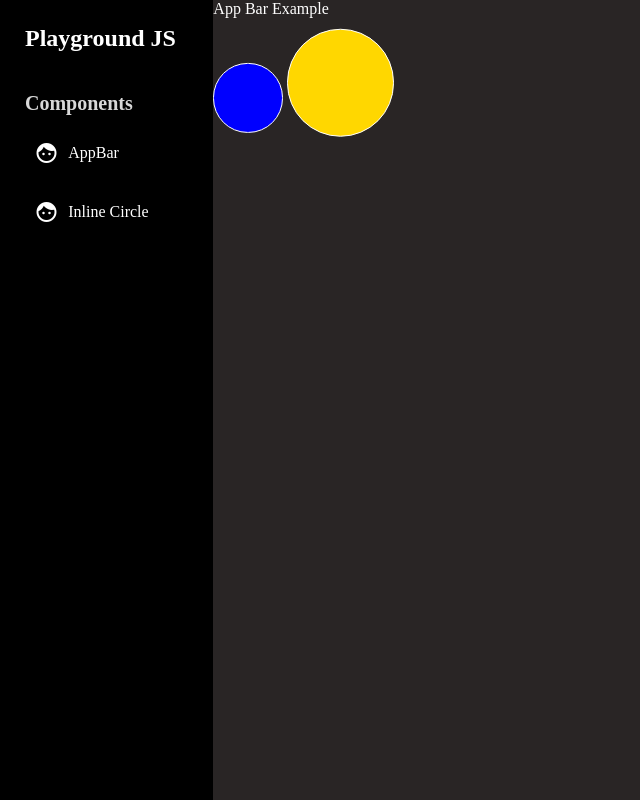
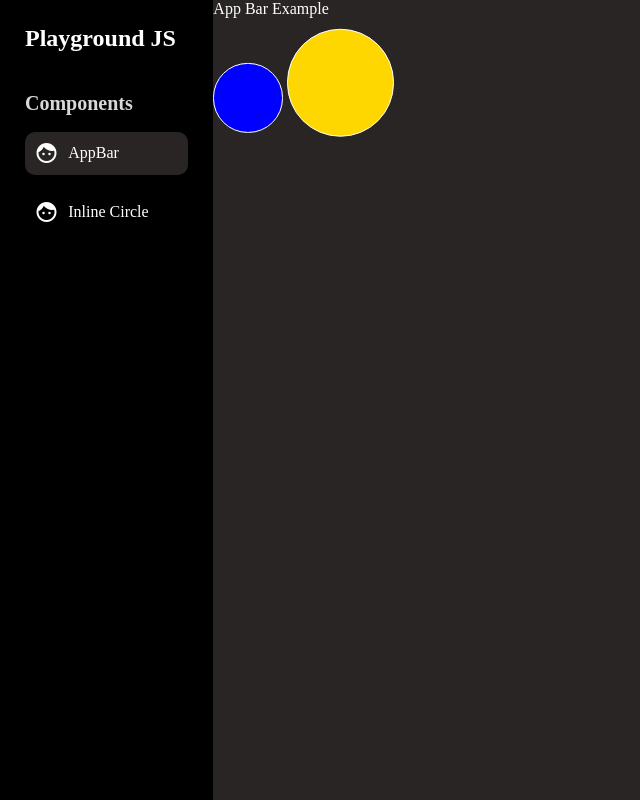
Before and after one commit to andersonwitt/playground-js, a plain HTML site: page index.html in a window 1280 px wide. Both pictures are taken after a click on the link "AppBar". Shown: the whole page, without its empty margins (0-640 px from the left). Drawn offline with Linux system fonts and the light colour scheme.

Commit message:
feat(): current page selected spotlight

```diff
--- a/index.html
+++ b/index.html
@@ -17,13 +17,13 @@
             <app-bar class="bg-darker col-2" title="Playground JS">
                 <h2 class="mt-4 wt-heading text-light">Components</h2>
                 <ul class="wt-list">
-                    <li class="wt-list-item rounded-sm">
+                    <li id="app-bar-link" class="wt-list-item rounded-sm">
                         <span class="material-icons md-28">face</span>
                         <a class="link" href="#" route="/app-bar">
                             AppBar
                         </a>
                     </li>
-                    <li class="wt-list-item rounded-sm">
+                    <li id="inline-circle-link" class="wt-list-item rounded-sm">
                         <span class="material-icons md-28">face</span>
                         <a class="link" href="#" route="/inline-circle">
                             Inline Circle
--- a/routes.js
+++ b/routes.js
@@ -3,21 +3,38 @@ const links = document.getElementsByClassName("link");
 const pages = {
     "/": {
         file: "",
-        id: "",
+        pageId: "",
+        linkId: "",
     },
     "/inline-circle": {
         file: "/pages/inline-circle.html",
-        id: "inline-circle-page",
+        pageId: "inline-circle-page",
+        linkId: "inline-circle-link",
     },
     "/app-bar": {
         file: "/pages/app-bar.html",
-        id: "app-bar-page",
+        pageId: "app-bar-page",
+        linkId: "app-bar-link",
     },
 };
 
 async function render(pathname) {
-    const element = document.getElementById(pages[pathname].id);
+    const element = document.getElementById(pages[pathname].pageId);
     if (!element) {
+        const allSelectedLinks = document.querySelectorAll(
+            ".wt-list-item.selected"
+        );
+
+        Array.from(allSelectedLinks ?? []).forEach((link) =>
+            link.classList.remove("selected")
+        );
+
+        const link = document.getElementById(pages[pathname].linkId);
+
+        if (!link.classList.contains("selected")) {
+            link.classList.add("selected");
+        }
+
         const res = await fetch(
             `${window.location.origin}${pages[pathname].file}`
         );
@@ -42,6 +59,7 @@ function handleNavigation(event) {
     event.preventDefault();
 
     const url = event.target.getAttribute("route");
+
     history.pushState(null, null, url);
 
     handleLoadPage(url);
```
